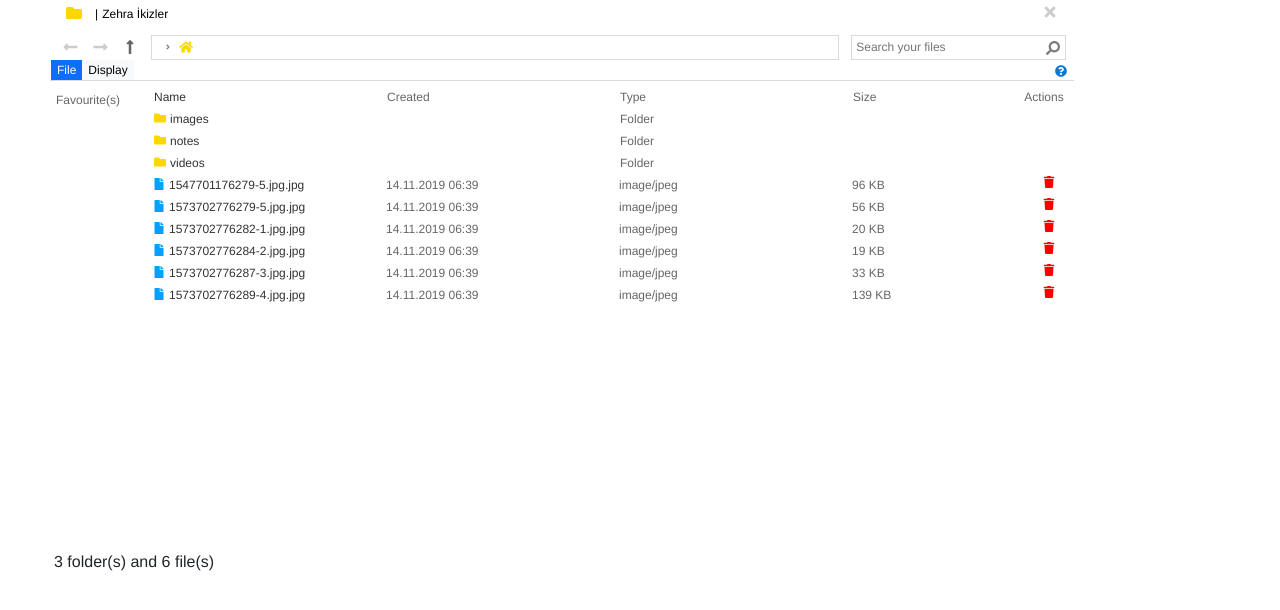
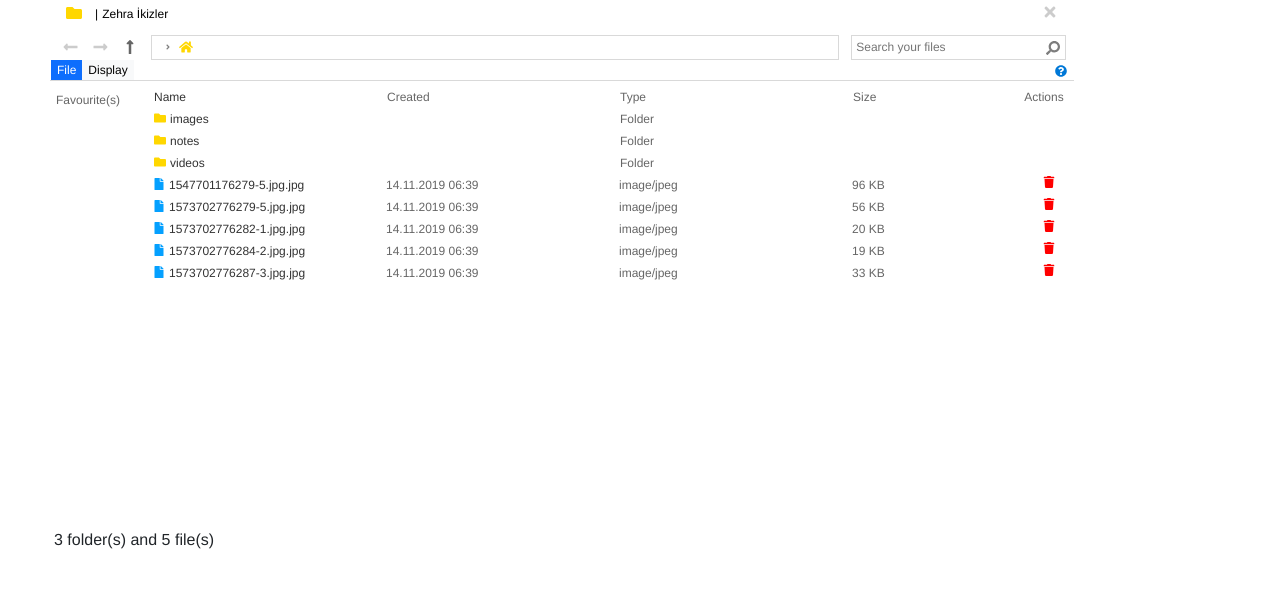
Before and after one commit to zehraikizler/Windows10-File-Explorer, a plain HTML site: page index.html in a window 1280 px wide. Shown: the part 46-656 px from the top of the page. Drawn offline with nearby package versions, Linux system fonts and the light colour scheme.

Commit message:
Eksiklikler düzenlendi.

```diff
--- a/index.html
+++ b/index.html
@@ -303,36 +303,13 @@
                             </div>
                         </div>
 
-                        <div class="row rowslink me-0">
-                            <div class="col-3 d-flex colonheights">
-                               <span class="file-icon">
-                                    <svg aria-hidden="true" height="12px" width="12px" focusable="false" data-prefix="fas" data-icon="file" class="svg-inline--fa fa-file fa-w-12 " role="img" xmlns="http://www.w3.org/2000/svg" viewBox="0 0 384 512" color="#04A0FF"><path fill="currentColor" d="M224 136V0H24C10.7 0 0 10.7 0 24v464c0 13.3 10.7 24 24 24h336c13.3 0 24-10.7 24-24V160H248c-13.2 0-24-10.8-24-24zm160-14.1v6.1H256V0h6.1c6.4 0 12.5 2.5 17 7l97.9 98c4.5 4.5 7 10.6 7 16.9z"></path></svg>
-                               </span>
-                               <a href="image/6.jpg">
-                                    <p class="mt-1 ms-1 imagenumber">1573702776289-4.jpg.jpg</p>
-                               </a>
-                            </div>
-                            <div class="col-3 d-flex colonheight">
-                                <p class="mt-1 attribute">14.11.2019 06:39</p>
-                            </div>
-                            <div class="col-3 d-flex colonheight">
-                                <p class="mt-1 attribute">image/jpeg</p>
-                            </div>
-                            <div class="col-2 d-flex colonheight">
-                                <p class="mt-1 attribute">139 KB</p>
-                            </div>
-                            <div class="col-1 d-flex colonheight ps-5">
-                                <svg aria-hidden="true" height="12px" width="12px" style="margin-right: 22%;" focusable="false" data-prefix="fas" data-icon="trash" class="svg-inline--fa fa-trash fa-w-14 mt-1" role="img" xmlns="http://www.w3.org/2000/svg" viewBox="0 0 448 512" color="red"><path fill="currentColor" d="M432 32H312l-9.4-18.7A24 24 0 0 0 281.1 0H166.8a23.72 23.72 0 0 0-21.4 13.3L136 32H16A16 16 0 0 0 0 48v32a16 16 0 0 0 16 16h416a16 16 0 0 0 16-16V48a16 16 0 0 0-16-16zM53.2 467a48 48 0 0 0 47.9 45h245.8a48 48 0 0 0 47.9-45L416 128H32z"></path></svg>
-                            </div>
-                        </div>
-
                     </div>
                 </div>
             </div>
 
             <!--foot-->
             <div class="foot ms-1">
-                <p class="m-0">3 folder(s) and 6 file(s)</p>
+                <p class="m-0">3 folder(s) and 5 file(s)</p>
             </div>
 
         </div>
```
Also changed, not shown: image/6.jpg (deleted).
